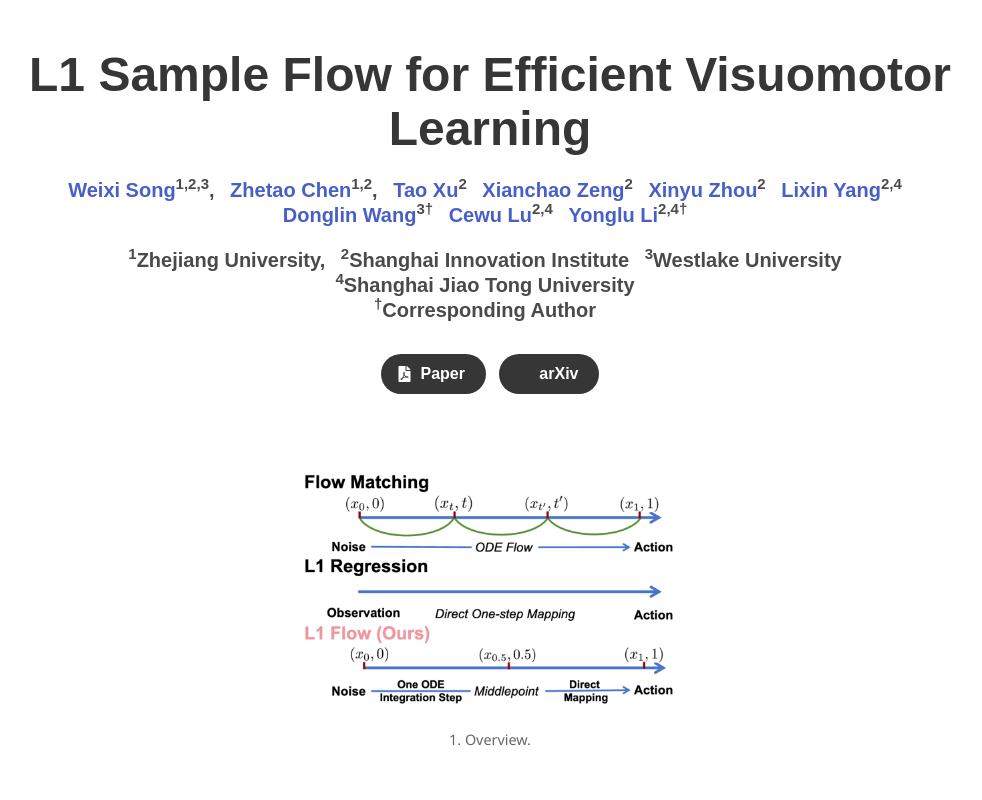
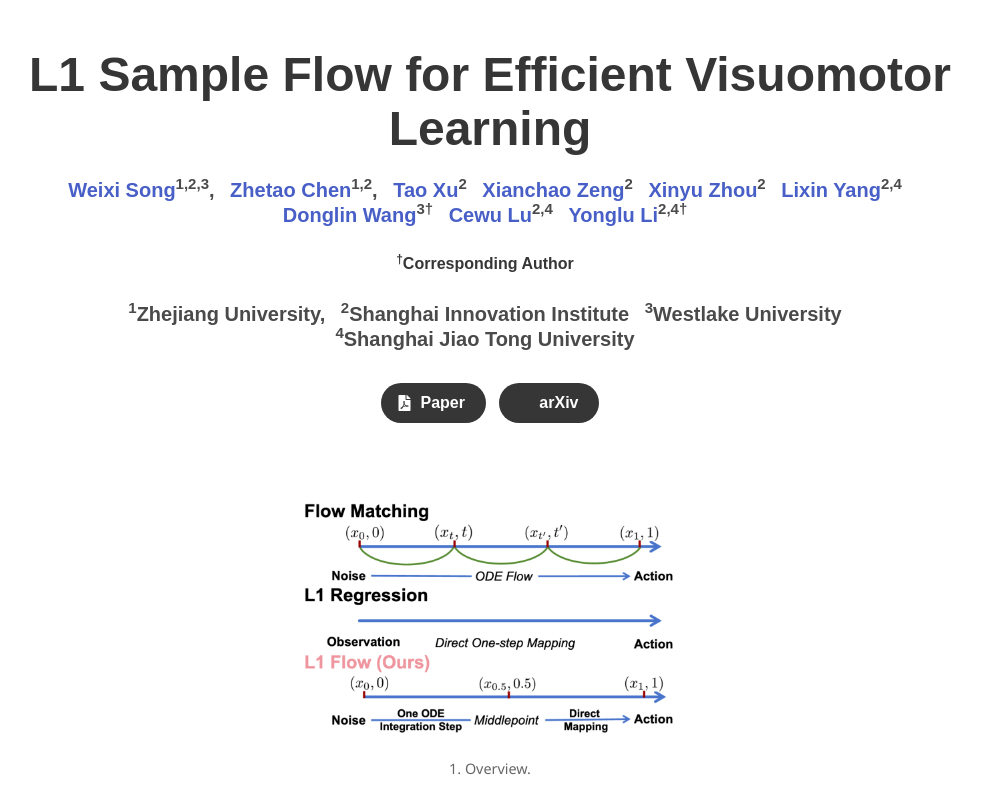
Before and after one commit to song-wx/l1flow.github.io, a plain HTML site: page index.html in a window 1280 px wide. Shown: the top 800 px of the page, without its empty margins (150-1132 px from the left). Drawn offline with nearby package versions, Linux system fonts and the light colour scheme; a web font is replaced by a local one.

Commit message:
first commit

```diff
--- a/index.html
+++ b/index.html
@@ -64,14 +64,13 @@
                 <a href="#">Yonglu Li</a><sup>2,4&dagger;</sup>
             </span>
           </div>
+          <span class="author-block" style="font-size:medium;"><sup>&dagger;</sup>Corresponding Author</span>
           <div class="is-size-5 publication-authors">
             <span class="author-block"><sup>1</sup>Zhejiang University,</span>
             <span class="author-block"><sup>2</sup>Shanghai Innovation Institute</span>
             <span class="author-block"><sup>3</sup>Westlake University</span>
             <br>
             <span class="author-block"><sup>4</sup>Shanghai Jiao Tong University</span>
-            <br>
-            <span class="author-block"><sup>&dagger;</sup>Corresponding Author</span>
           </div>
 
           <div class="column has-text-centered">
```
